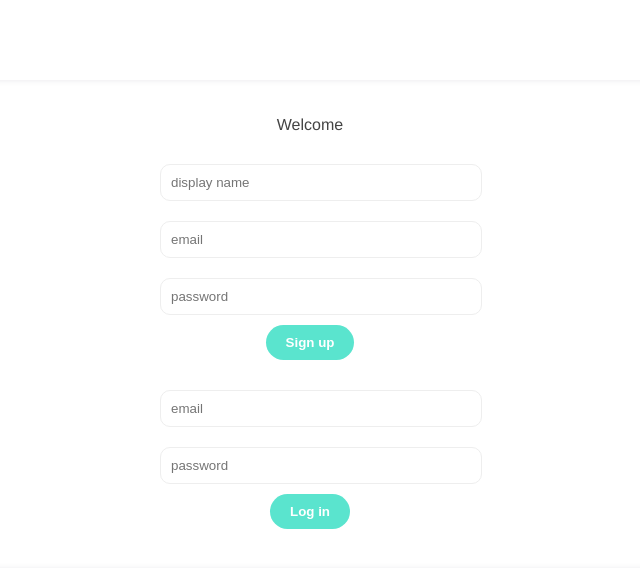
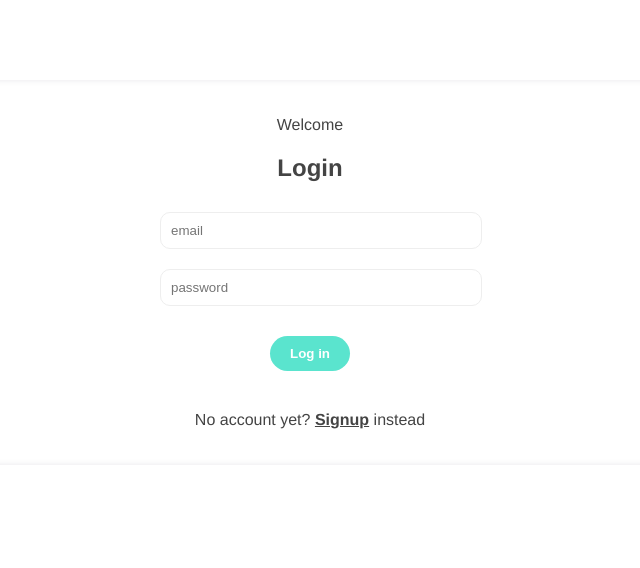
Before and after one commit to Bineryss/vue-live-chat, a Vue app: page / in a window 1280 px wide. Shown: the top 568 px of the page, without its empty margins (330-970 px from the left). Built offline with nearby package versions, Linux system fonts and the light colour scheme.

Commit message:
added login and signup functionality

```diff
--- a/src/assets/main.css
+++ b/src/assets/main.css
@@ -2,6 +2,7 @@ body {
     background: #ffffff;
     color: #444;
 }
+
 .container {
     width: 90%;
     max-width: 960px;
@@ -10,10 +11,12 @@ body {
     box-shadow: inset 0 0 6px rgba(28, 6, 49, 0.1);
     background: white;
 }
+
 .error {
     color: #ff3f80;
     font-size: 14px;
 }
+
 button {
     text-decoration: none;
     background: #5ae4ce;
@@ -22,4 +25,12 @@ button {
     border: 0;
     border-radius: 20px;
     padding: 10px 20px;
+    margin: 10px;
+    transition-duration: 200ms;
 }
+
+button:active {
+    background: white;
+    color: #444444;
+    box-shadow:0 0 0 2px #5ae4ce inset;
+}
--- a/src/components/LoginForm.vue
+++ b/src/components/LoginForm.vue
@@ -1,32 +1,36 @@
 <template>
   <form @submit.prevent="handleSubmit">
-    <input type="email" required placeholder="email" v-model="email">
-    <input type="password" required placeholder="password" v-model="password">
+    <input type="email" required placeholder="email" v-model="email"/>
+    <input
+        type="password"
+        required
+        placeholder="password"
+        v-model="password"
+    />
+    <div class="error">{{ error }}</div>
     <button>Log in</button>
   </form>
 </template>
 
-<script>
-import {ref} from "vue";
+<script setup>
+import { ref } from 'vue'
+import useLogin from '@/core/UseLogin'
 
-export default {
-  setup() {
-    const email = ref('')
-    const password = ref('')
+const { error, login } = useLogin()
+const emit = defineEmits(['login'])
 
-    const handleSubmit = () => {
-    }
+const email = ref('')
+const password = ref('')
 
-    return {
-      email,
-      password,
+const handleSubmit = async () => {
+  await login(email.value, password.value)
 
-      handleSubmit
-    }
+  if(!error.value) {
+    return;
   }
+  emit('login')
+
 }
 </script>
 
-<style scoped>
-
-</style>
+<style scoped></style>
--- a/src/components/SignupForm.vue
+++ b/src/components/SignupForm.vue
@@ -1,34 +1,33 @@
 <template>
   <form @submit.prevent="handleSubmit">
-    <input type="text" required placeholder="display name" v-model="displayName">
+    <input type="text" required placeholder="user name" v-model="userName">
     <input type="email" required placeholder="email" v-model="email">
     <input type="password" required placeholder="password" v-model="password">
+    <div class="error">{{ error }}</div>
     <button>Sign up</button>
   </form>
 </template>
 
-<script>
-import {ref} from "vue";
+<script setup>
+import { ref } from 'vue'
+import useSignup from '@/core/UseSignup'
 
-export default {
-  setup() {
-    const displayName = ref('')
-    const email = ref('')
-    const password = ref('')
+const { error, signup } = useSignup()
+const emit = defineEmits(['signup'])
 
-    const handleSubmit = () => {
-      console.log(displayName.value)
-    }
+const userName = ref('')
+const email = ref('')
+const password = ref('')
 
-    return {
-      displayName,
-      email,
-      password,
+const handleSubmit = async () => {
+  await signup(email.value, password.value, userName.value)
 
-      handleSubmit
-    }
+  if (!error.value) {
+    return
   }
+  emit('signup')
 }
+
 </script>
 
 <style scoped>
--- /dev/null
+++ b/src/core/UseLogin.js
@@ -0,0 +1,21 @@
+import { ref } from 'vue'
+import { projectAuth } from '@/firebase/config'
+
+const error = ref(null)
+
+const login = async (email, password) => {
+	error.value = null
+
+	try {
+		return await projectAuth.signInWithEmailAndPassword(email, password)
+	} catch (err) {
+		console.log(err)
+		error.value = 'Incorrect login credentials'
+	}
+}
+
+const useLogin = () => {
+	return { error, login }
+}
+
+export default useLogin
--- /dev/null
+++ b/src/core/UseSignup.js
@@ -0,0 +1,28 @@
+import { ref } from 'vue'
+import { projectAuth } from '@/firebase/config'
+
+const error = ref(null)
+
+const signup = async (email, password, userName) => {
+	error.value = null
+
+	try {
+		const res = await projectAuth.createUserWithEmailAndPassword(email, password)
+		if (!res) {
+			throw new Error('Could not complete the signup')
+		}
+
+		await res.user.updateProfile({ displayName: userName})
+
+		error.value = null
+		return res;
+	} catch (err) {
+		error.value = err.message
+	}
+}
+
+const useSignup = () => {
+	return { error, signup }
+}
+
+export default useSignup
--- a/src/firebase/config.js
+++ b/src/firebase/config.js
@@ -1,18 +1,20 @@
-import firebase from "firebase/app";
+import firebase from 'firebase/app'
 import 'firebase/firestore'
+import 'firebase/auth'
 
 const firebaseConfig = {
-    apiKey: "AIzaSyAgBrGBYQNgBuVNJsIf_J53xEMYakJQbPg",
-    authDomain: "dojo-blog-firebase-b8ed3.firebaseapp.com",
-    projectId: "dojo-blog-firebase-b8ed3",
-    storageBucket: "dojo-blog-firebase-b8ed3.appspot.com",
-    messagingSenderId: "944065419103",
-    appId: "1:944065419103:web:15687f58bd98bee5fdc8ea"
-};
+	apiKey: 'AIzaSyAgBrGBYQNgBuVNJsIf_J53xEMYakJQbPg',
+	authDomain: 'dojo-blog-firebase-b8ed3.firebaseapp.com',
+	projectId: 'dojo-blog-firebase-b8ed3',
+	storageBucket: 'dojo-blog-firebase-b8ed3.appspot.com',
+	messagingSenderId: '944065419103',
+	appId: '1:944065419103:web:15687f58bd98bee5fdc8ea'
+}
 
 firebase.initializeApp(firebaseConfig)
 
+const projectAuth = firebase.auth()
 const projectFireStore = firebase.firestore()
 const timestamp = firebase.firestore.FieldValue.serverTimestamp
 
-export {projectFireStore, timestamp}
+export { projectFireStore, projectAuth, timestamp }
--- a/src/views/Welcome.vue
+++ b/src/views/Welcome.vue
@@ -1,17 +1,30 @@
 <template>
   <div class="welcome container">
     <p>Welcome</p>
-    <SignupForm/>
-    <LoginForm/>
+    <div v-if="showLogin">
+      <h2>Login</h2>
+      <LoginForm @login="enterChat"/>
+      <p>No account yet? <span @click="showLogin = false">Signup</span> instead</p>
+    </div>
+    <div v-else>
+      <h2>Signup</h2>
+      <SignupForm @signup="enterChat"/>
+      <p>Already registered? <span @click="showLogin = true">Login</span> instead</p>
+    </div>
   </div>
 </template>
 
-<script>
-import SignupForm from "@/components/SignupForm.vue";
-import LoginForm from "@/components/LoginForm";
+<script setup>
+import LoginForm from '@/components/LoginForm'
+import SignupForm from '@/components/SignupForm'
+import { ref } from 'vue'
+import { useRouter } from 'vue-router'
 
-export default {
-  components: {LoginForm, SignupForm}
+const showLogin = ref(true)
+const router = useRouter()
+
+const enterChat = () => {
+  router.push({ name: 'Chatroom' })
 }
 </script>
 
@@ -38,5 +51,16 @@ export default {
   border: 1px solid #eee;
   color: #999;
   margin: 10px auto;
+  transition-duration: 1s;
+}
+
+.welcome span {
+  font-weight: bold;
+  text-decoration: underline;
+  cursor: pointer;
+}
+
+.welcome button {
+  margin: 20px auto;
 }
 </style>
```
